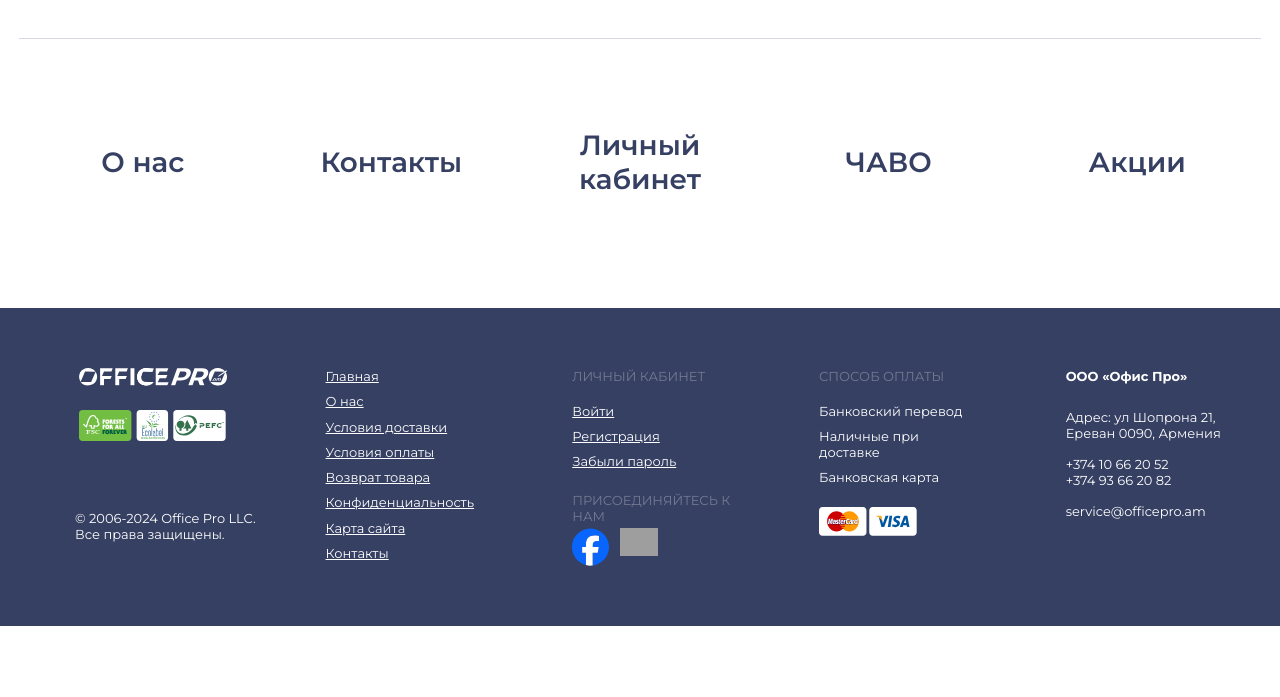
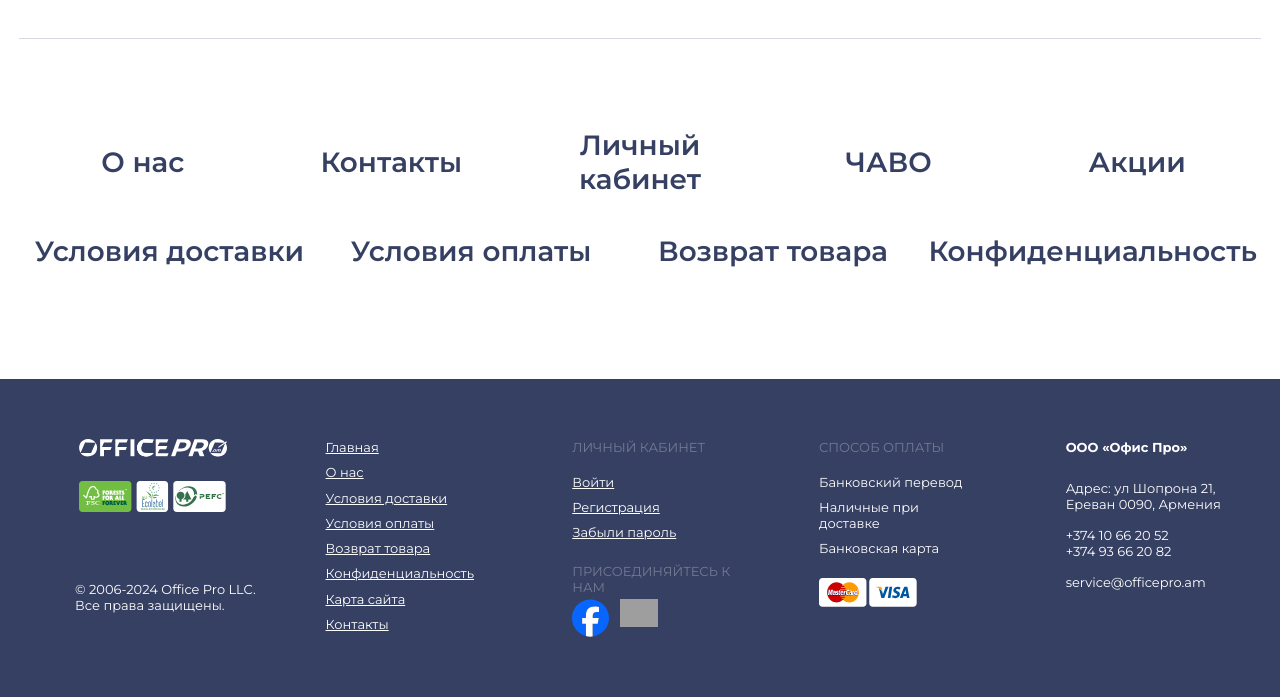
Before and after one commit to AG-webb/office-pro, a PHP site: page /sitemap.html in a window 1280 px wide. Shown: the part 1431-2128 px from the top of the page. Before the commit the page ends 2057 px from the top, so only its background shows below. Run offline with PHP 8.4, Linux system fonts and the light colour scheme; style sheets or scripts are compiled from the project's sources; some web fonts are replaced; grey boxes are pictures that could not be loaded.

Commit message:
sitemap: all links added

```diff
--- a/assets/scss/_app.media.scss
+++ b/assets/scss/_app.media.scss
@@ -343,7 +343,11 @@
 
         &__footer {
             padding-top: rem(32);
-            @include flex-flow(column, nowrap);
+
+            &-row {
+                margin-top: 0;
+                @include flex-flow(column, nowrap);
+            }
         }
 
         &__link {
--- a/assets/scss/app.scss
+++ b/assets/scss/app.scss
@@ -467,14 +467,23 @@
     }
 
     &__footer {
-        @extend %flex;
-        @extend %align-middle;
         padding-top: rem(96);
         border-top: rem(1) solid var(--themeMainColor02);
+
+        &-row {
+            @extend %flex;
+            @extend %align-middle;
+            margin-top: rem(40);
+
+            &:first-child {
+                margin-top: 0;
+            }
+        }
     }
 
     &__link {
         flex: 1;
+        padding: 0 rem(5);
         font-size: rem(30);
         font-weight: 600;
         text-align: center;
--- a/sitemap.html
+++ b/sitemap.html
@@ -2610,6 +2610,7 @@
                         </div>
                     </div>
                     <div class="sitemap__footer">
+                        <div class="sitemap__footer-row">
                             <div class="sitemap__link">
                                 <a href="about.html">О нас</a>
                             </div>
@@ -2624,6 +2625,21 @@
                             </div>
                             <div class="sitemap__link">
                                 <a href="about.html">Акции</a>
+                            </div>
+                        </div>
+                        <div class="sitemap__footer-row">
+                            <div class="sitemap__link">
+                                <a href="about.html">Условия доставки</a>
+                            </div>
+                            <div class="sitemap__link">
+                                <a href="about.html">Условия оплаты</a>
+                            </div>
+                            <div class="sitemap__link">
+                                <a href="about.html">Возврат товара</a>
+                            </div>
+                            <div class="sitemap__link">
+                                <a href="about.html">Конфиденциальность</a>
+                            </div>
                         </div>
                     </div>
                 </div>
```
Also changed, not shown: products.html (+12 -11 lines), assets/css/app.css, assets/css/bottom.css, 2 other files. Lines whose indentation alone changed are shown as unchanged.
